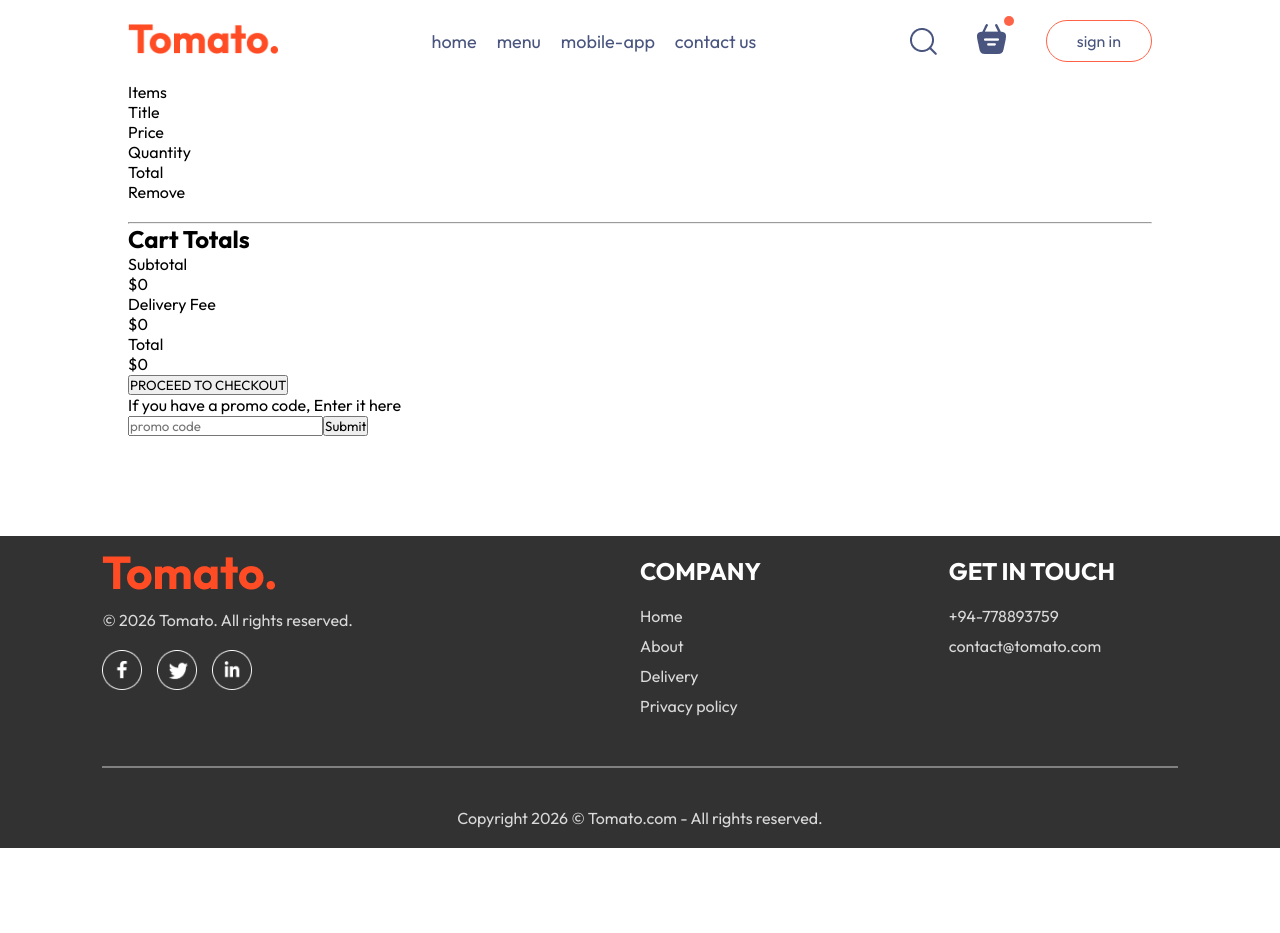
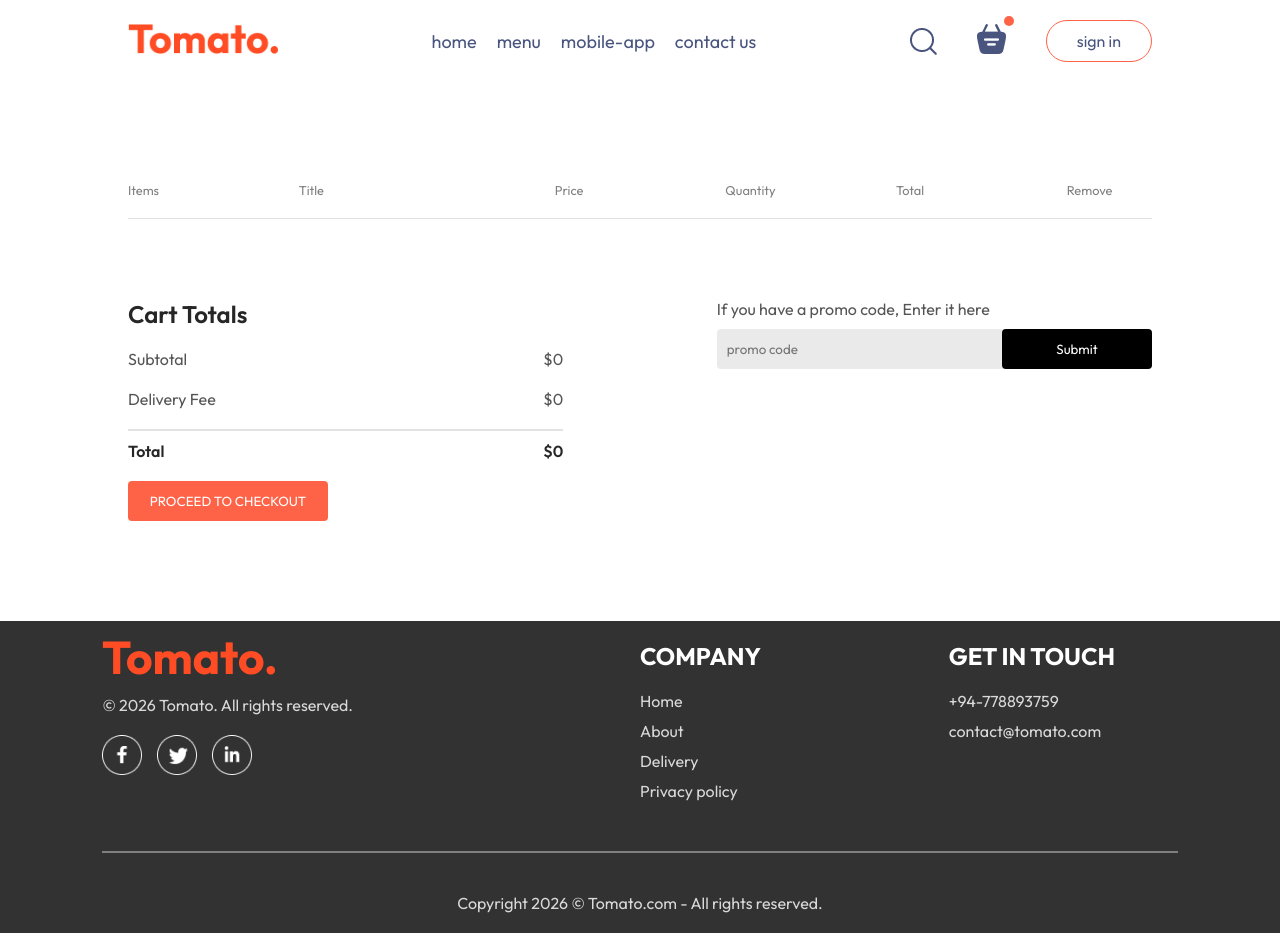
Before and after one commit to oshadhaw63/food-delivery-website, a React (Vite) app in the folder frontend/: page /cart in a window 1280 px wide. Before the commit the page ends 848 px from the top, so only its background shows below. Built offline with nearby package versions, Linux system fonts and the light colour scheme.

Commit message:
add stylings to cart page

```diff
--- a/frontend/src/pages/Cart/Cart.css
+++ b/frontend/src/pages/Cart/Cart.css
@@ -0,0 +1,175 @@
+.cart{
+    margin-top: 100px;
+}
+
+.cart-items{
+
+}
+
+.cart-items-title{
+    display: grid;
+    grid-template-columns: 1fr 1.5fr 1fr 1fr 1fr 0.5fr;
+    align-items: center;
+    color: grey;
+    font-size: max(1vw,12px);
+}
+
+.cart-items-title p{
+    margin: 0;
+}
+
+.cart-items hr{
+    height: 1px;
+    background-color: #e2e2e2;
+    border: none;
+}
+
+.cart-items-item{
+    margin: 10px 0px;
+    color: black;
+    font-size: max(1vw,12px);
+}
+
+.cart-items-item img{
+    width: 50px;
+    border-radius: 10px;
+}
+
+.cart-items-item p{
+    margin: 0;
+}
+
+.cart-items-item p:last-child{
+    cursor: pointer;
+    color: tomato;
+    font-size: 18px;
+    font-weight: 600;
+}
+
+.cart-items-item p:last-child:hover{
+    color: #c23121;
+}
+
+.cart-bottom{
+    margin-top: 80px;
+    display: flex;
+    justify-content: space-between;
+    gap: max(12vw,20px);
+}
+
+.cart-total{
+    flex: 1;
+    display: flex;
+    flex-direction: column;
+    gap: 20px;
+}
+
+.cart-total h2{
+    color: #262626;
+    font-weight: 600;
+}
+
+.cart-total-details{
+    display: flex;
+    flex-direction: column;
+    gap: 20px;
+}
+
+.cart-total-details div{
+    display: flex;
+    justify-content: space-between;
+    color: #555555;
+}
+
+.cart-total-details div:last-child{
+    border-top: 2px solid #e2e2e2;
+    padding-top: 10px;
+    font-weight: 600;
+    color: #262626;
+}
+
+.cart-total button{
+    border: none;
+    color: white;
+    background-color: tomato;
+    width: max(15vw,200px);
+    padding: 12px 0px;
+    border-radius: 4px;
+    cursor: pointer;
+    transition: 0.3s;
+}
+
+.cart-total button:hover{
+    background-color: #c23121;
+}
+
+.cart-promocode{
+    flex: 1;
+}
+
+.cart-promocode p{
+    color: #555555;
+}
+
+.cart-promocode-input{
+    margin-top: 10px;
+    display: flex;
+    justify-content: space-between;
+    align-items: center;
+    background-color: #eaeaea;
+    border-radius: 4px;
+}
+
+.cart-promocode-input input{
+    background: transparent;
+    border: none;
+    outline: none;
+    padding-left: 10px;
+}
+
+.cart-promocode-input button{
+    width: max(10vw,150px);
+    padding: 12px 5px;
+    background-color: black;
+    border: none;
+    color: white;
+    border-radius: 4px;
+    cursor: pointer;
+    transition: 0.3s;
+}
+
+.cart-promocode-input button:hover{
+    background-color: #333333;
+}
+
+@media (max-width: 750px) {
+    .cart{
+        margin-top: 50px;
+    }
+
+    .cart-items-title{
+        grid-template-columns: 1fr 2fr 1fr 1fr 1fr 0.5fr;
+        font-size: 12px;
+    }
+
+    .cart-items-item{
+        font-size: 12px;
+    }
+
+    .cart-items-item img{
+        width: 40px;
+    }
+
+    .cart-bottom{
+        flex-direction: column-reverse;
+        gap: 30px;
+    }
+
+    .cart-total button{
+        width: 100%;
+    }
+
+    .cart-promocode-input button{
+        width: 120px;
+    }
+}
```
